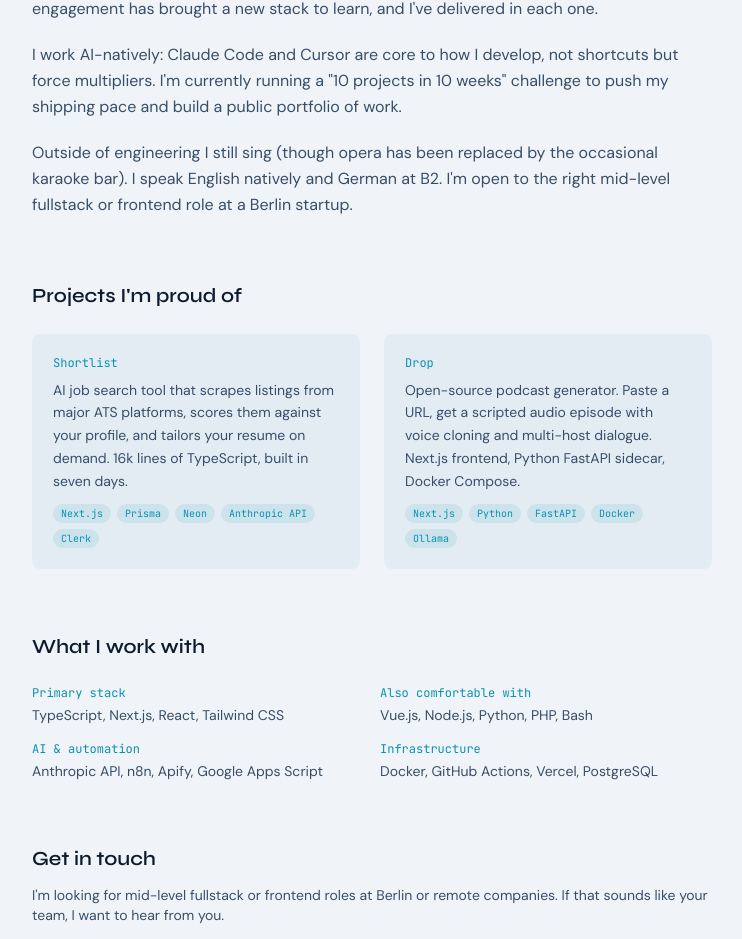
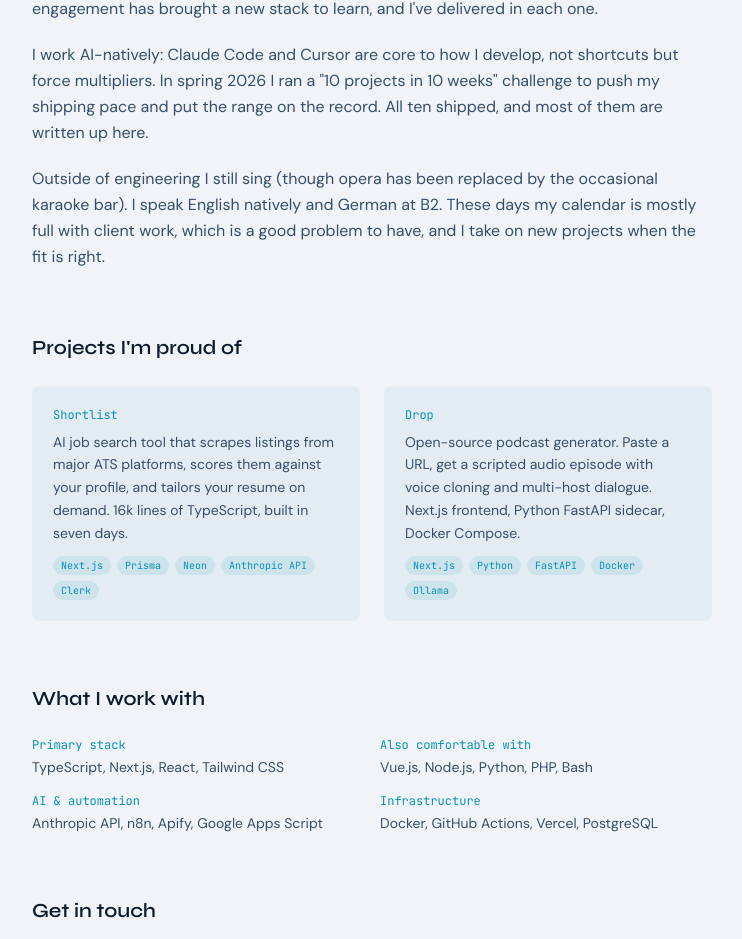
Before and after one commit to mojoro/john-moorman-portfolio, a Next.js app: page /about in a window 1280 px wide. Shown: the part 877-1816 px from the top of the page, without its empty margins (326-1068 px from the left). Built offline with nearby package versions, Linux system fonts and the light colour scheme; no server answers.

Commit message:
Reposition site copy from job search to client work

```diff
--- a/app/about/page.tsx
+++ b/app/about/page.tsx
@@ -105,16 +105,18 @@
 
         <p>
           I work AI-natively: Claude Code and Cursor are core to how I develop,
-          not shortcuts but force multipliers. I&apos;m currently running a
+          not shortcuts but force multipliers. In spring 2026 I ran a
           &quot;10 projects in 10 weeks&quot; challenge to push my shipping pace
-          and build a public portfolio of work.
+          and put the range on the record. All ten shipped, and most of them are
+          written up here.
         </p>
 
         <p>
           Outside of engineering I still sing (though opera has been replaced by
           the occasional karaoke bar). I speak English natively and German at
-          B2. I&apos;m open to the right mid-level fullstack or frontend role
-          at a Berlin startup.
+          B2. These days my calendar is mostly full with client work, which is a
+          good problem to have, and I take on new projects when the fit is
+          right.
         </p>
       </div>
 
@@ -208,9 +210,9 @@
       <div className="mt-16 max-w-[680px]">
         <h2 className="font-display text-xl font-semibold">Get in touch</h2>
         <p className="mt-3 text-sm text-text-secondary">
-          I&apos;m looking for mid-level fullstack or frontend roles at Berlin
-          or remote companies. If that sounds like your team, I want
-          to hear from you.
+          I&apos;m booked with client work at the moment, but I&apos;m always
+          open to hearing about a project that&apos;s a good fit. Berlin or
+          remote. Tell me what you&apos;re building.
         </p>
         <div className="mt-4 flex flex-wrap gap-4 font-mono text-sm">
           <a
--- a/app/layout.tsx
+++ b/app/layout.tsx
@@ -38,7 +38,7 @@
 const SITE_URL = "https://johnmoorman.com"
 const DEFAULT_TITLE = "John Moorman · Software Engineer in Berlin"
 const DEFAULT_DESCRIPTION =
-  "John Moorman is a fullstack engineer in Berlin building production software with Next.js, TypeScript, and an AI-native workflow. Selected work, writing, and resume."
+  "John Moorman is an independent fullstack engineer in Berlin building production software with Next.js, TypeScript, and an AI-native workflow. Selected work, writing, and contact."
 
 export const metadata: Metadata = {
   metadataBase: new URL(SITE_URL),
--- a/app/page.tsx
+++ b/app/page.tsx
@@ -4,7 +4,7 @@
 
 const HOME_TITLE = "John Moorman · Software Engineer in Berlin"
 const HOME_DESCRIPTION =
-  "Fullstack engineer in Berlin. Production work in Next.js, TypeScript, and AI-native tooling. €74K/year saved at Berlin Opera Academy with a custom automation suite. Featured case studies, writing, and resume."
+  "Freelance fullstack engineer in Berlin. Production work in Next.js, TypeScript, and AI-native tooling. €74K/year saved at Berlin Opera Academy with a custom automation suite. Featured case studies, writing, and contact."
 
 export const metadata: Metadata = {
   title: { absolute: HOME_TITLE },
--- a/components/home-client.tsx
+++ b/components/home-client.tsx
@@ -102,8 +102,8 @@
           <p className="text-text-secondary">
             Software engineer in Berlin. I built an automation suite that saved a
             company €74K/year, letting two part-time administrators do the work of four. Now I ship AI-native
-            software for clients, learning whatever stack the project needs and
-            delivering on tight timelines.
+            software for clients, picking up whatever stack the project needs
+            and delivering on tight timelines.
           </p>
           <Link
             href="/about"
@@ -286,7 +286,7 @@
         <SectionReveal>
           <SectionHeading number="03">Resume</SectionHeading>
           <p className="mt-4 text-text-secondary">
-            The highlights, on one page.
+            Background, stack, and results, on one page.
           </p>
         </SectionReveal>
 
@@ -322,7 +322,7 @@
         <SectionReveal>
           <SectionHeading number="04">Schedule</SectionHeading>
           <p className="mt-4 text-text-secondary">
-            Want to talk about a project, a role, or just say hello?
+            Want to scope a project, get a second opinion, or just say hello?
             Pick a time that works for you.
           </p>
         </SectionReveal>
@@ -343,8 +343,8 @@
                   Book a 30-minute chat
                 </p>
                 <p className="mt-1 text-sm text-text-secondary">
-                  Pick a slot that suits your schedule. I&apos;m generally available
-                  weekday mornings and afternoons (CET).
+                  I keep a few slots open on weekday mornings and afternoons
+                  (CET). Half an hour, no pitch.
                 </p>
               </div>
               <span className="shrink-0 px-5 py-2.5 font-mono text-sm text-accent">
@@ -360,9 +360,9 @@
         <SectionReveal>
           <SectionHeading number="05">Contact</SectionHeading>
           <p className="mt-6 max-w-xl text-text-secondary">
-            I&apos;m currently looking for mid-level fullstack or frontend roles
-            at Berlin startups. Whether you have a specific role in mind or just
-            want to connect, my inbox is open.
+            Client work keeps me busy at the moment, so I&apos;m selective about
+            what I take on next. If you have a project you think I&apos;d be
+            good at, tell me about it. My inbox is open.
           </p>
         </SectionReveal>
 
--- a/content/work/promacro.mdx
+++ b/content/work/promacro.mdx
@@ -43,7 +43,7 @@
 
 ## Technical Approach
 
-The stack is [React Native](https://reactnative.dev/), not a Progressive Web App. Two reasons. First, PWA UX on iOS and Android still feels like a website pretending to be an app, and the target audience here is one that is quick to notice the difference. Second, the Berlin job market actively lists React Native (Doctolib, Zalando, Jurafuchs, and Artsy all have current openings), so shipping mobile-shaped work during the 10-in-10 lines the portfolio up with that market.
+The stack is [React Native](https://reactnative.dev/), not a Progressive Web App. Two reasons. First, PWA UX on iOS and Android still feels like a website pretending to be an app, and the target audience here is one that is quick to notice the difference. Second, React Native is in real demand in Berlin (Doctolib, Zalando, Jurafuchs, and Artsy all ship with it), so taking a mobile-shaped project through to a store build widened the kind of work I can take on.
 
 Natural-language meal entry uses [OpenRouter](https://openrouter.ai/) with a structured-output schema keyed to the user's enabled nutrients. The model returns a typed object the client can render without parsing prose, and the same schema doubles as the contract for the daily review and the easy-add suggester.
 
```
